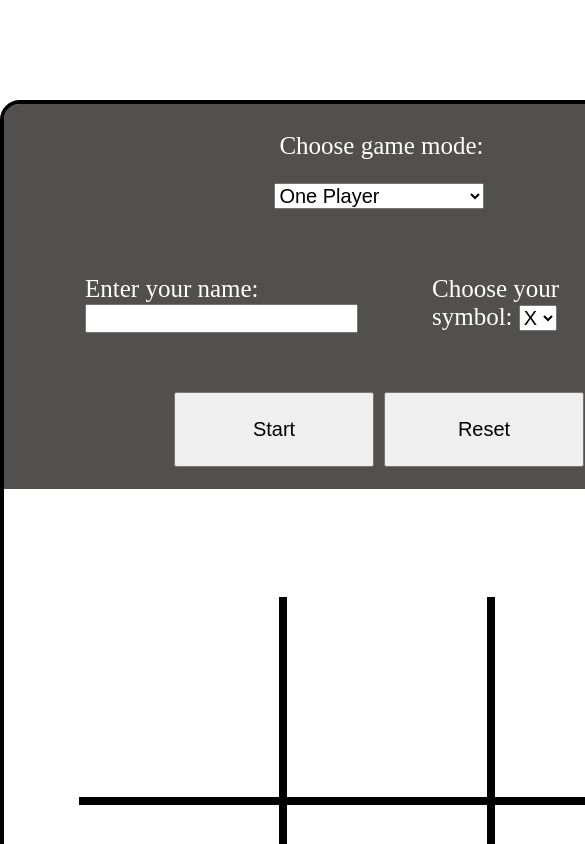
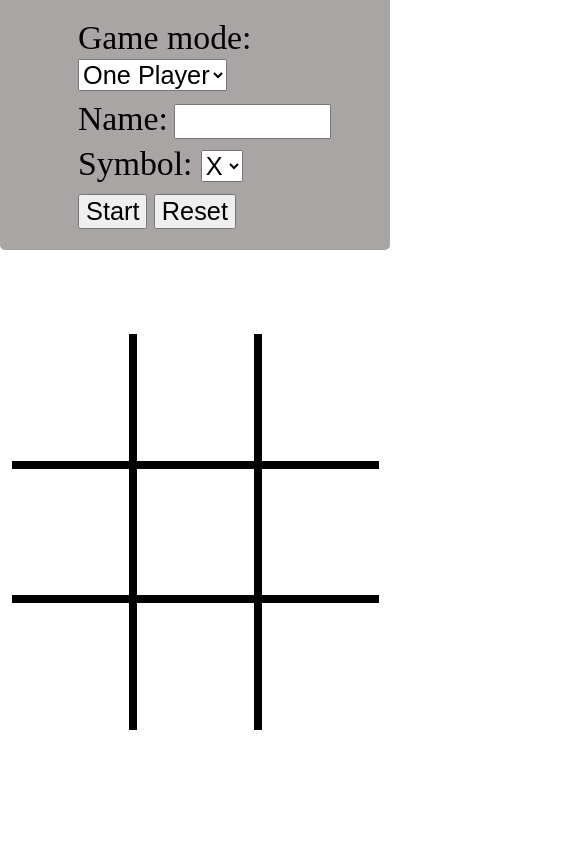
Before and after one commit to jbey20/tictactoe, a plain HTML site: page index.html in a window 390 px wide. Shown: the top 844 px of the page, 585 px wide, since content can reach past the window. Drawn offline with Linux system fonts and the light colour scheme.

Commit message:
Made more responsive sizing to work on mobile, made AI play best move 75% of the time

```diff
--- a/index.html
+++ b/index.html
@@ -4,16 +4,17 @@
   <meta charset="UTF-8">
   <title>TicTacToe</title>
   <meta name="viewport" content="width=device-width,initial-scale=1">
-  <link rel="stylesheet" href="styles.css">
+  <link rel="stylesheet" href="stylesheet.css">
   <style>
   </style>
 <script src="scripts.js" defer></script>
 </head>
 
 <body>
-  <header class='menu'>
+  <header>
+    <div class='menu'>
       <div class='mode-input'>
-      <label for='mode'>Choose game mode:</label>
+          <label for='mode'>Game mode:</label>
           <select id='mode' name='mode'>
             <option value='1'>One Player</option>
             <option value='2'>Two Player</option>
@@ -23,19 +24,19 @@
         <div class='player-area'>
           <div id='player-boxes'>
             <div class='two-player-input hidden-player-input'>
-          <label for='player1'>Enter X player's name:</label>
+              <label for='player1'>Player X's name:</label>
               <input type='text' id='playerX' name='player1'>
             </div>
             <div class='two-player-input hidden-player-input'>
-          <label for='player2'>Enter O player's name:</label>
+              <label for='player2'>Player O's name:</label>
               <input type='text' id='playerO' name='player2'>
             </div>
             <div class='one-player-input'>
-          <label for='playerName'>Enter your name:</label>
+              <label for='playerName'>Name:</label>
               <input type='text' id='playerName' name='playerName'>
             </div>
             <div class='one-player-input'>
-          <label for='XorO'>Choose your symbol:<label>
+              <label for='XorO'>Symbol:<label>
                 <select id='XorO' name='XorO'>
                   <option value='X'>X</option>
                   <option value='O'>O</option>
@@ -48,20 +49,20 @@
           <button type='button' onclick='gameBoard.startGame()'>Start</button>
           <button type='button' onclick='gameBoard.resetGame()'>Reset</button>
         </div>
-
+    </div>
   </header>
 
 
   <div class='board-container' id='myContainer'>
-    <div class='boardCell' id='cell0'></div>
-    <div class='boardCell' id='cell1'></div>
-    <div class='boardCell' id='cell2'></div>
-    <div class='boardCell' id='cell3'></div>
-    <div class='boardCell' id='cell4'></div>
-    <div class='boardCell' id='cell5'></div>
-    <div class='boardCell' id='cell6'></div>
-    <div class='boardCell' id='cell7'></div>
-    <div class='boardCell' id='cell8'></div>
+    <div class='boardCell' id='cell0'><p></p></div>
+    <div class='boardCell' id='cell1'><p></p></div>
+    <div class='boardCell' id='cell2'><p></p></div>
+    <div class='boardCell' id='cell3'><p></p></div>
+    <div class='boardCell' id='cell4'><p></p></div>
+    <div class='boardCell' id='cell5'><p></p></div>
+    <div class='boardCell' id='cell6'><p></p></div>
+    <div class='boardCell' id='cell7'><p></p></div>
+    <div class='boardCell' id='cell8'><p></p></div>
   </div>
 
 
--- a/scripts.js
+++ b/scripts.js
@@ -357,7 +357,7 @@ const displayController = (() => {
   };
 
   const writeToDOM = (selector, content) => {
-    document.querySelector(selector).textContent = content;
+    document.querySelector(`${selector} > p`).textContent = content;
   };
 
   const fillGrid = () => {
@@ -417,23 +417,31 @@ const displayController = (() => {
 
 const AI = (() => {
   const AImove = () => {
-    // const getRandomCell = () => {
-    //   min = Math.ceil(0);
-    //   max = Math.floor(9);
-    //   const cell = Math.floor(Math.random() * (max - min) + min);
-    //   console.log(cell);
-    //   return cell;
-    // };
-    // let reply = gameBoard.makePlay(getRandomCell());
-    // while (reply == 'invalid') {
-    //   console.log(reply);
-    //   reply = gameBoard.makePlay(getRandomCell());
-    // };
     const player = gameBoard.getPlayers()[0].isAI() ? gameBoard.getPlayers()[0].getSymbol() : gameBoard.getPlayers()[1].getSymbol();
     console.log(player);
-    const move = gameBoard.minimax(gameBoard.getGameState(), player);
 
-    const reply = gameBoard.makePlay(move.index);
+    const diff = Math.random();
+    let reply;
+    if (diff >= 0.25) {
+      const move = gameBoard.minimax(gameBoard.getGameState(), player);
+      reply = gameBoard.makePlay(move.index);
+    } else {
+      const getRandomCell = () => {
+        min = Math.ceil(0);
+        max = Math.floor(9);
+        const cell = Math.floor(Math.random() * (max - min) + min);
+        console.log(cell);
+        return cell;
+      };
+      reply = gameBoard.makePlay(getRandomCell());
+      while (reply == 'invalid') {
+        console.log(reply);
+        reply = gameBoard.makePlay(getRandomCell());
+      };
+    }
+
+
+
 
     if (reply == 'win' || reply == 'draw') {
       AI.stop();
--- a/styles.css
+++ b/styles.css
@@ -2,12 +2,11 @@
 header {
   background-color: rgb(82, 79, 79);
   color: white;
-  height: 150px;
   display: flex;
   justify-content:space-around;
   align-items: center;
   font-size: 25px;
-  border-radius: 15px 15px 0px 0px;
+  border-radius: 0px 0px 15px 15px;
 }
 
 header>div {
@@ -21,12 +20,12 @@ header>div {
   align-items: center;
   justify-content: space-between;
   height: 100px;
-  width: 600px;
+  width: 350px;
 }
 
 button {
   height: 75px;
-  width: 150px;
+  width: 100px;
   font-size: 20px;
   margin: 5px;
 }
@@ -59,10 +58,11 @@ select {
 }
 
 body {
-  margin: 100px auto 100px auto;
-  max-width: 1500px;
-  max-height: 2000px;
-  min-height: 1000px;
+  margin: 25px auto 25px auto;
+  max-width: 1000px;
+  max-height: 1000px;
+  width: 75vw;
+  height: 80vh;
   border: 4px solid black;
   border-radius: 20px;
   display: flex;
@@ -78,20 +78,17 @@ body {
     'zero one two'
     'three four five'
     'six seven eight';
-  height: 600px;
-  width: 600px;
   margin: auto;
 }
 
 .boardCell {
   /* border: 8px solid black; */
   color: black;
-  height: 200px;
+  height: 150px;
   width: 200px;
-  font-size: rem;
-  font-family: Arial;
-  font-size: 10em;
-  line-height: 200px;
+  font-family: "Bradley Hand", cursive;
+  font-size: 8em;
+  line-height: 150px;
   text-align: center;
 }
 
@@ -104,7 +101,7 @@ body {
   display: flex;
   flex-direction: row;
   align-items: stretch;
-  width: 550px;
+  width: 400px;
 }
 
 .one-player-input {
@@ -220,27 +217,23 @@ body {
   -webkit-filter: blur(10px);
 }
 
-@media (max-width: 1502px) {
+/* @media (max-width: 1502px) {
   body {
     min-width: 700px;
   }
 
-  header {
-    height: 150px;
-  }
-}
+
+} */
 
 
 
 @media (max-width: 1533px) {
   body {
-    width: 750px;
-    height: 1200px;
+    width: 100vw;
+    height: 100vh;
   }
 
   header {
-    height: 385px;
-    min-width: 750px;
     flex-direction: row;
     flex-wrap: wrap;
     justify-content: center;
--- /dev/null
+++ b/stylesheet.css
@@ -0,0 +1,204 @@
+* {
+
+}
+
+@media (max-width: 5900px) {
+  body {
+    width: 100vw;
+    height: 80vh;
+    margin:0;
+    padding:0;
+    display: flex;
+    flex-direction: column;
+    justify-content: flex-start;
+    align-items: center;
+    max-height: 100vh;
+  }
+
+  /* #region Header */
+  header {
+    display: flex;
+    justify-content: center;
+    width: 100vw;
+    background-color: rgb(170, 165, 165);
+    border-radius: 0px 0px 5px 5px;
+  }
+
+  .menu {
+    display: flex;
+    flex-direction: column;
+    justify-content: center;
+    align-items: flex-start;
+    color: black;
+    height: fit-content;
+    font-size: 3vh;
+    padding: 2vh 2vw 2vh 20vw;
+  }
+
+  .menu * {
+    margin: 2px 0px 2px 0px;
+    font-size: 3vh;
+  }
+
+  .player-area * {
+    margin: 3px 0px 3px 0px;
+  }
+
+  .menu label {
+    font-size: 4vh;
+  }
+
+  button {
+    width: fit-content;
+    font-size: 2vh;
+    margin-top: 7%;
+  }
+
+  input {
+    width: 49%;
+  }
+
+  .one-player-input {
+    align-self: flex-start;
+  }
+
+  .hidden-player-input {
+    display: none;
+  }
+
+  /* #endregion */
+
+  /* #region Game Grid */
+  .board-container {
+    display: grid;
+    grid-template-areas:
+      'zero one two'
+      'three four five'
+      'six seven eight';
+    margin: 10vh 0 5vh 0 ;
+    align-items: center;
+    justify-content: center;
+  }
+
+  .boardCell {
+    color: black;
+    font-family: cursive;
+    text-align: center;
+    height: 15vh;
+    width: 15vh;
+    font-family: cursive;
+    font-size: 10vh;
+    text-align: center;
+    max-width: 30vw;
+    display: flex;
+    align-items: center;
+    justify-content: center;
+  }
+
+
+  /*#region Cell Styles*/
+    #cell0 {
+      grid-area: zero;
+      border-right: 8px solid black;
+      border-bottom: 8px solid black;
+    }
+
+    #cell1 {
+      grid-area: one;
+      border-right: 8px solid black;
+      border-bottom: 8px solid black;
+    }
+
+    #cell2 {
+      grid-area: two;
+      border-bottom: 8px solid black;
+    }
+
+    #cell3 {
+      grid-area: three;
+      border-right: 8px solid black;
+      border-bottom: 8px solid black;
+    }
+
+    #cell4 {
+      grid-area: four;
+      border-right: 8px solid black;
+      border-bottom: 8px solid black;
+    }
+
+    #cell5 {
+      grid-area: five;
+      border-bottom: 8px solid black;
+    }
+
+    #cell6 {
+      grid-area: six;
+      border-right: 8px solid black;
+    }
+
+    #cell7 {
+      grid-area: seven;
+      border-right: 8px solid black;
+    }
+
+    #cell8 {
+      grid-area: eight;
+    }
+  /*#endregion*/
+
+  /* #region Modal */
+  .Modal {
+    display: block;
+    position: fixed;
+    left: 0;
+    top: 0;
+    z-index: 9999;
+    width: 100%;
+    height: 100%;
+    padding-top: 50vh;
+    background-color: black;
+    background-color: rgba(0, 0, 0, 0.4);
+    -webkit-transition: 0.5s;
+    overflow: auto;
+    transition: all 0.3s linear;
+  }
+
+  .Modal-content {
+    background-color: #fefefe;
+    margin: auto;
+    padding: 2%;
+    border-radius: 4px;
+    width: fit-content;
+    height: fit-content;
+    text-align: center;
+    font-size: 6vw;
+  }
+
+  .ModalOpen { overflow: hidden; }
+
+  .is-hidden { display: none; }
+
+  .is-visuallyHidden { opacity: 0; }
+
+  .Close {
+    color: #aaaaaa;
+    float: right;
+    font-size: 25px;
+  }
+
+  .Close:hover, .Close:focus {
+    color: #000;
+    font-size: 30px;
+    text-decoration: none;
+    cursor: pointer;
+  }
+
+  .is-blurred {
+    filter: blur(10px);
+    -webkit-filter: blur(10px);
+  }
+
+  /* #endregion */
+
+  /* #endregion */
+}
```
Lines whose indentation alone changed are shown as unchanged.
